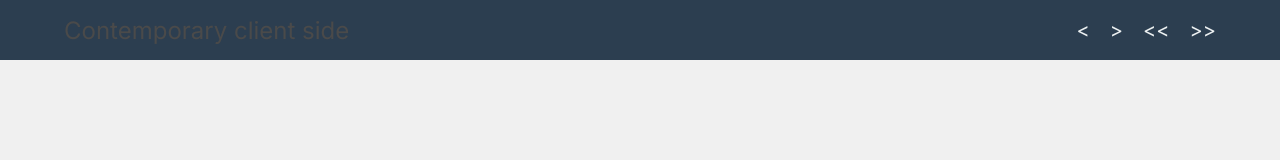
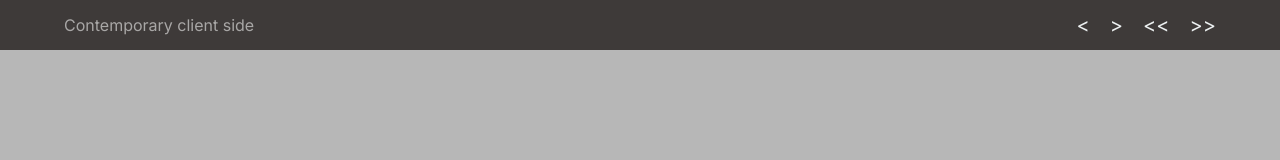
Before and after one commit to dawitbh/dawu, a plain HTML site: page index.html in a window 1280 px wide. Drawn offline with Linux system fonts and the light colour scheme.

Commit message:
Update main.css

```diff
--- a/main.css
+++ b/main.css
@@ -4,33 +4,33 @@
     padding: 0;
     box-sizing: border-box;
     font-family: 'Inter', sans-serif;
-    color: #4A4A4A;
+    color: #bd3c3c;
 }
 
-html, body {
+ html, body {
     width: 100vw;
     height: 100vh;
     overflow: hidden;
-    background-color: #f0f0f0;
+    position: relative;
+    background-color: #b7b7b7; /* Light background */
 }
 
-/* Header and Footer Styling */
-header {
+header, footer {
     position: absolute;
     left: 0;
     width: 100vw;
-    height: 60px;
+    height: 50px;
     display: flex;
     justify-content: space-between;
     align-items: center;
     padding: 0 5vw;
-    background-color: #2C3E50;
-    color: #ECF0F1;
-    z-index: 10;
+    z-index: 9;
+    background-color: #3E3A39; /* Dark background for contrast */
+    color: #c6a02b; /* Light text color */
 }
 
-header span {
-    font-size: 24px;
+ header span, footer h1, footer span {
+    color: #ffffff8d;
 }
 
 nav {
```
